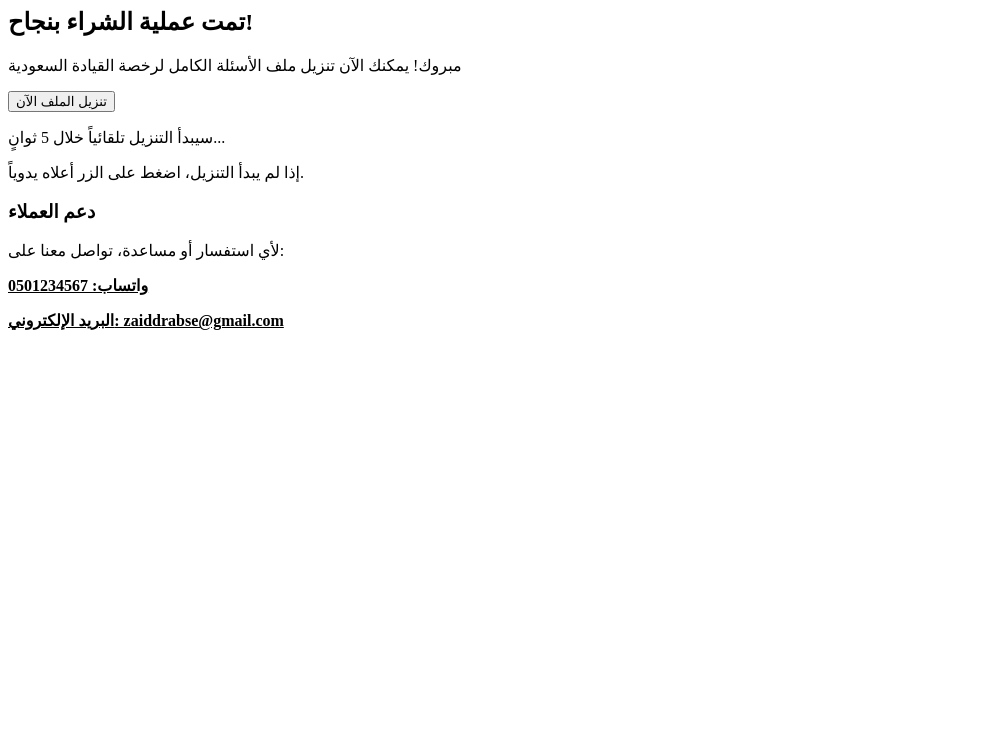
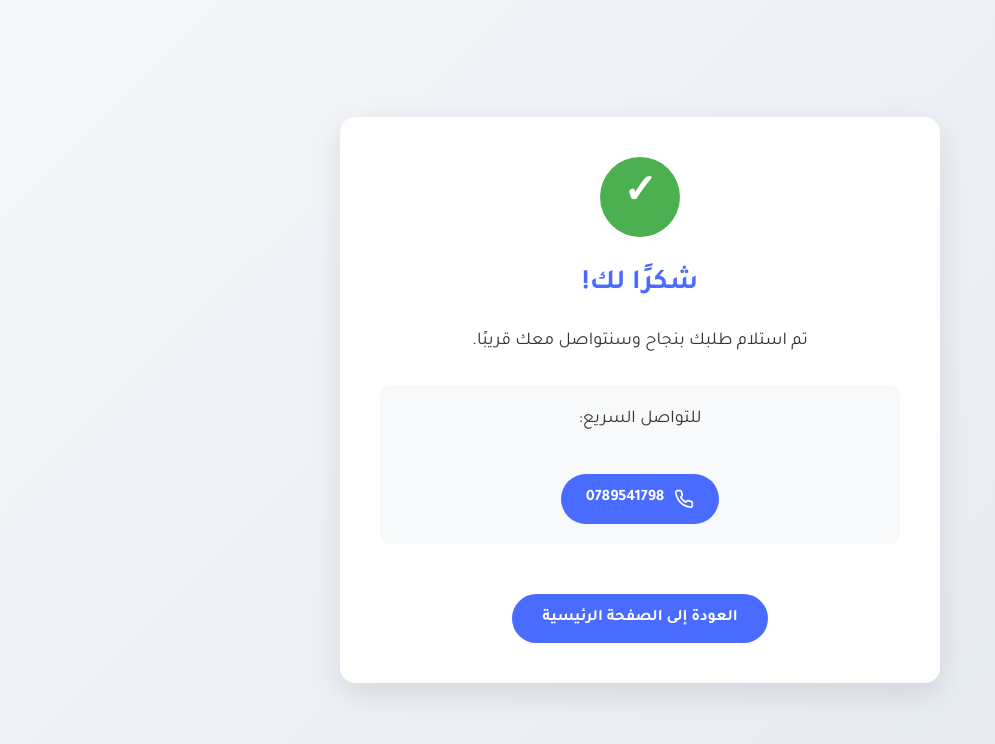
Before and after one commit to zaiddrabseh/Nadarey-Plus6, a plain HTML site: page thankyou.html in a window 1280 px wide. Shown: the whole page, without its empty margins (0-995 px from the left). Drawn offline with Linux system fonts and the light colour scheme.

Commit message:
index.html

```diff
--- a/thankyou.html
+++ b/thankyou.html
@@ -1,25 +1,160 @@
-<div id="download-section" class="download-section">
-    <div class="thank-you">
-        <i class="fas fa-check-circle"></i>
-        <h2>تمت عملية الشراء بنجاح!</h2>
+<!DOCTYPE html>
+<html lang="ar" dir="rtl">
+<head>
+    <meta charset="UTF-8">
+    <meta name="viewport" content="width=device-width, initial-scale=1.0">
+    <title>شكرًا لك | Nadarey-Plus6</title>
+    <style>
+        :root {
+            --primary-color: #4a6bff;
+            --secondary-color: #f8f9fa;
+            --text-color: #333;
+        }
+
+        * {
+            margin: 0;
+            padding: 0;
+            box-sizing: border-box;
+            font-family: 'Tajawal', Arial, sans-serif;
+        }
+
+        body {
+            background: linear-gradient(135deg, #f5f7fa 0%, #e4e8f0 100%);
+            min-height: 100vh;
+            display: flex;
+            justify-content: center;
+            align-items: center;
+            color: var(--text-color);
+            line-height: 1.6;
+        }
+
+        .thank-you-container {
+            background: white;
+            border-radius: 15px;
+            box-shadow: 0 10px 30px rgba(0, 0, 0, 0.1);
+            width: 90%;
+            max-width: 600px;
+            padding: 40px;
+            text-align: center;
+            animation: fadeIn 0.8s ease-out;
+        }
+
+        .checkmark {
+            width: 80px;
+            height: 80px;
+            margin: 0 auto 25px;
+            background-color: #4CAF50;
+            border-radius: 50%;
+            display: flex;
+            justify-content: center;
+            align-items: center;
+        }
+
+        .checkmark:after {
+            content: "✓";
+            color: white;
+            font-size: 40px;
+            font-weight: bold;
+        }
+
+        h1 {
+            color: var(--primary-color);
+            margin-bottom: 20px;
+            font-size: 28px;
+        }
+
+        p {
+            margin-bottom: 25px;
+            font-size: 18px;
+        }
+
+        .contact-box {
+            background: var(--secondary-color);
+            border-radius: 10px;
+            padding: 20px;
+            margin: 30px 0;
+        }
+
+        .phone {
+            display: inline-flex;
+            align-items: center;
+            gap: 10px;
+            background: var(--primary-color);
+            color: white;
+            padding: 12px 25px;
+            border-radius: 50px;
+            text-decoration: none;
+            font-weight: bold;
+            margin-top: 15px;
+            transition: all 0.3s;
+        }
+
+        .phone:hover {
+            background: #3a5bef;
+            transform: translateY(-3px);
+            box-shadow: 0 5px 15px rgba(74, 107, 255, 0.3);
+        }
+
+        .btn {
+            display: inline-block;
+            background: var(--primary-color);
+            color: white;
+            padding: 12px 30px;
+            border-radius: 50px;
+            text-decoration: none;
+            font-weight: bold;
+            margin-top: 20px;
+            transition: all 0.3s;
+            border: none;
+            cursor: pointer;
+            font-size: 16px;
+        }
+
+        .btn:hover {
+            background: #3a5bef;
+            transform: translateY(-3px);
+            box-shadow: 0 5px 15px rgba(74, 107, 255, 0.3);
+        }
+
+        @keyframes fadeIn {
+            from { opacity: 0; transform: translateY(20px); }
+            to { opacity: 1; transform: translateY(0); }
+        }
+
+        @media (max-width: 768px) {
+            .thank-you-container {
+                padding: 30px 20px;
+            }
+
+            h1 {
+                font-size: 24px;
+            }
+
+            p {
+                font-size: 16px;
+            }
+        }
+    </style>
+    <!-- خط Tajawal للعربية -->
+    <link href="https://fonts.googleapis.com/css2?family=Tajawal:wght@400;500;700&display=swap" rel="stylesheet">
+</head>
+<body>
+    <div class="thank-you-container">
+        <div class="checkmark"></div>
+        <h1>شكرًا لك!</h1>
+        <p>تم استلام طلبك بنجاح وسنتواصل معك قريبًا.</p>
+
+        <div class="contact-box">
+            <p>للتواصل السريع:</p>
+            <a href="tel:0789541798" class="phone">
+                <svg xmlns="http://www.w3.org/2000/svg" width="20" height="20" viewBox="0 0 24 24" fill="none" stroke="currentColor" stroke-width="2" stroke-linecap="round" stroke-linejoin="round">
+                    <path d="M22 16.92v3a2 2 0 0 1-2.18 2 19.79 19.79 0 0 1-8.63-3.07 19.5 19.5 0 0 1-6-6 19.79 19.79 0 0 1-3.07-8.67A2 2 0 0 1 4.11 2h3a2 2 0 0 1 2 1.72 12.84 12.84 0 0 0 .7 2.81 2 2 0 0 1-.45 2.11L8.09 9.91a16 16 0 0 0 6 6l1.27-1.27a2 2 0 0 1 2.11-.45 12.84 12.84 0 0 0 2.81.7A2 2 0 0 1 22 16.92z"></path>
+                </svg>
+                0789541798
+            </a>
+        </div>
+
+        <a href="index.html" class="btn">العودة إلى الصفحة الرئيسية</a>
     </div>
-    <p>مبروك! يمكنك الآن تنزيل ملف الأسئلة الكامل لرخصة القيادة السعودية</p>
-    <button id="download-btn" class="download-btn animate__animated animate__pulse">
-        <i class="fas fa-download"></i> تنزيل الملف الآن
-    </button>
-    <p class="auto-download">سيبدأ التنزيل تلقائياً خلال <span id="auto-download-count">5</span> ثوانٍ...</p>
-    <p>إذا لم يبدأ التنزيل، اضغط على الزر أعلاه يدوياً.</p>
-
-    <div class="support-box">
-        <h3><i class="fas fa-headset"></i> دعم العملاء</h3>
-        <p>لأي استفسار أو مساعدة، تواصل معنا على:</p>
-        <p style="margin-top: 10px;">
-            <i class="fab fa-whatsapp" style="color: var(--success-color);"></i>
-            <a href="https://wa.me/966501234567" style="color: var(--accent-color); font-weight: 600;">واتساب: 0501234567</a>
-        </p>
-        <p style="margin-top: 10px;">
-            <i class="fas fa-envelope" style="color: var(--secondary-color);"></i>
-            <a href="mailto:zaiddrabse@gmail.com" style="color: var(--accent-color); font-weight: 600;">البريد الإلكتروني: zaiddrabse@gmail.com</a>
-        </p>
-    </div>
-</div>
+</body>
+</html>
```
